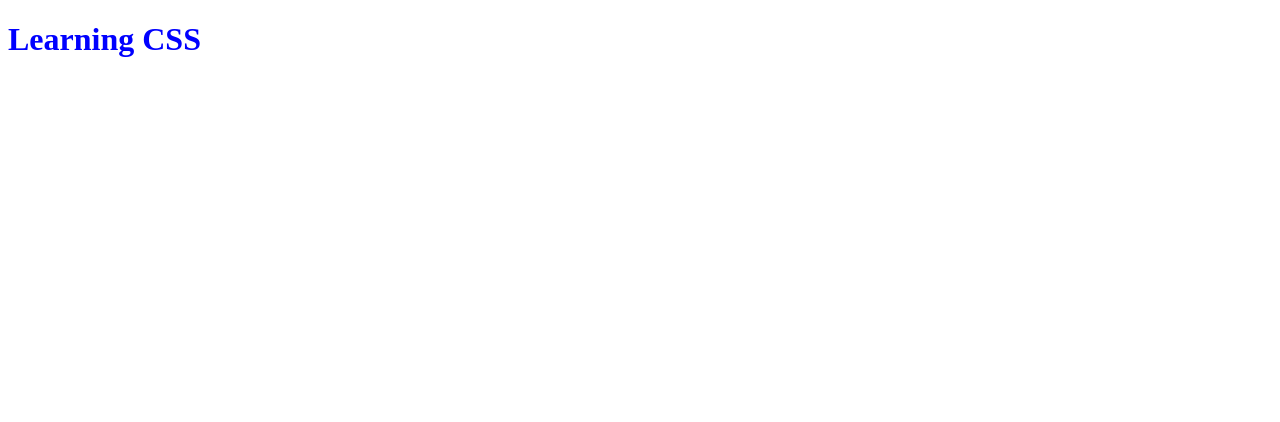
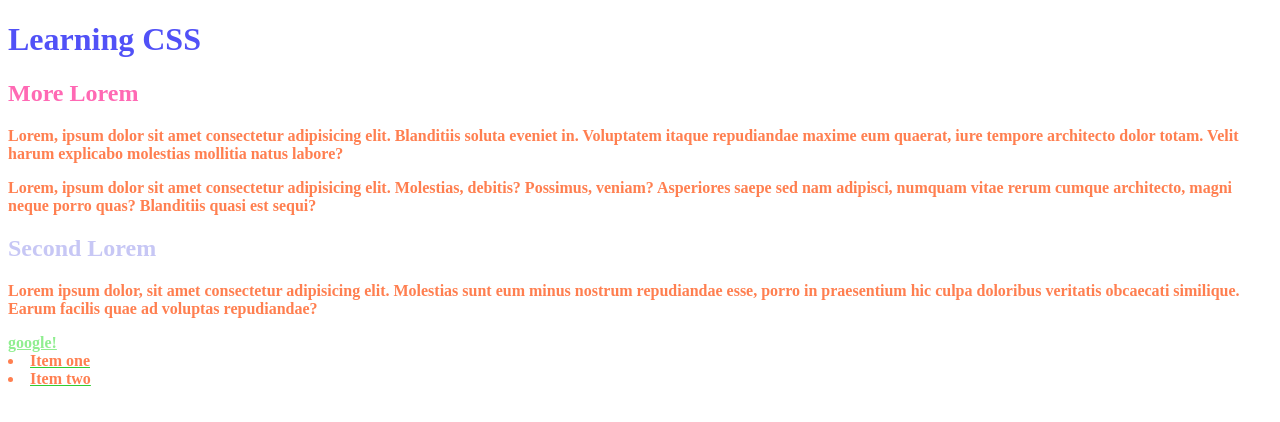
Before and after one commit to Brid0092/Brid0092.github.io, a plain HTML site: page html-assignment/Week 5/index.html in a window 1280 px wide. Drawn offline with Linux system fonts and the light colour scheme.

Commit message:
updates HMTL and CSS

```diff
--- a/html-assignment/Week 5/css/main.css
+++ b/html-assignment/Week 5/css/main.css
@@ -1,3 +1,47 @@
 body {
-    color:blue;
+    color:rgb(81, 81, 247);
 }
+
+/* change colour of all paragraphs an */
+p, li {
+    color:coral;
+
+}
+
+/* targetting child elements */
+section h1 {
+    color:hotpink;
+
+}
+
+/* style a class */
+.secondary-heading {
+    color:rgb(199, 199, 245);
+}
+
+/* style and id */
+#main-section {
+    color:rgb(175, 248, 248);
+    font-weight: bold;
+}
+
+/* link visited hover active */
+a:link {
+    color:lightgreen;
+}
+
+a:visited {
+     color:limegreen;
+}
+
+a:hover {
+    color:mediumpurple;
+}
+
+a:active {
+    color:midnightblue;
+}
+
+a[href="http://google.com"] {
+    color:lightseagreen;
+}
--- a/html-assignment/Week 5/index.html
+++ b/html-assignment/Week 5/index.html
@@ -8,7 +8,20 @@
     <link href="css/main.css" rel="stylesheet">
 </head>
 <body>
-     <h1>Learning CSS</h1>
-
+    <header>
+        <h1>Learning CSS</h1>
+    </header>
+    <section id="main-section">
+    <h1 class="main-heading" >More Lorem</h1>
+     <p>Lorem, ipsum dolor sit amet consectetur adipisicing elit. Blanditiis soluta eveniet in. Voluptatem itaque repudiandae maxime eum quaerat, iure tempore architecto dolor totam. Velit harum explicabo molestias mollitia natus labore?</p>
+     <p>Lorem, ipsum dolor sit amet consectetur adipisicing elit. Molestias, debitis? Possimus, veniam? Asperiores saepe sed nam adipisci, numquam vitae rerum cumque architecto, magni neque porro quas? Blanditiis quasi est sequi?</p>
+     <h1 class="secondary-heading">Second Lorem</h1>
+     <p>Lorem ipsum dolor, sit amet consectetur adipisicing elit. Molestias sunt eum minus nostrum repudiandae esse, porro in praesentium hic culpa doloribus veritatis obcaecati similique. Earum facilis quae ad voluptas repudiandae?</p>
+     <a href="http://google/com">google!</a>
+     <a href=""
+    <ul>
+        <li>Item one</li>
+        <li>Item two</li>
+    </ul>
 </body>
 </html>
```
